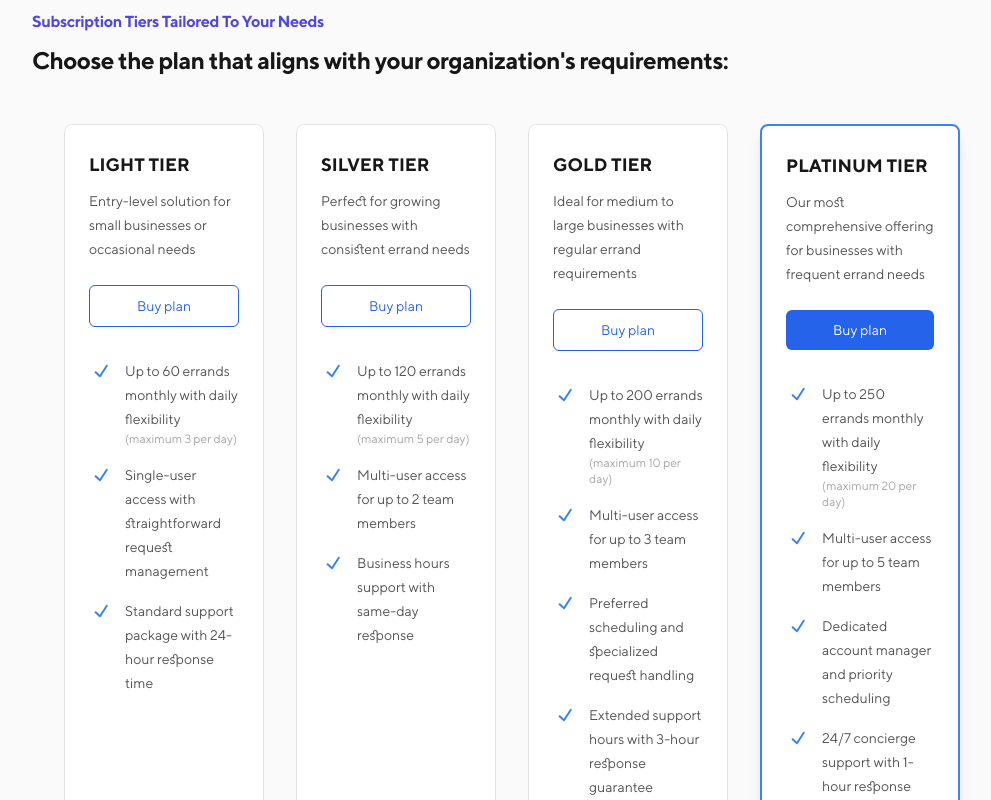
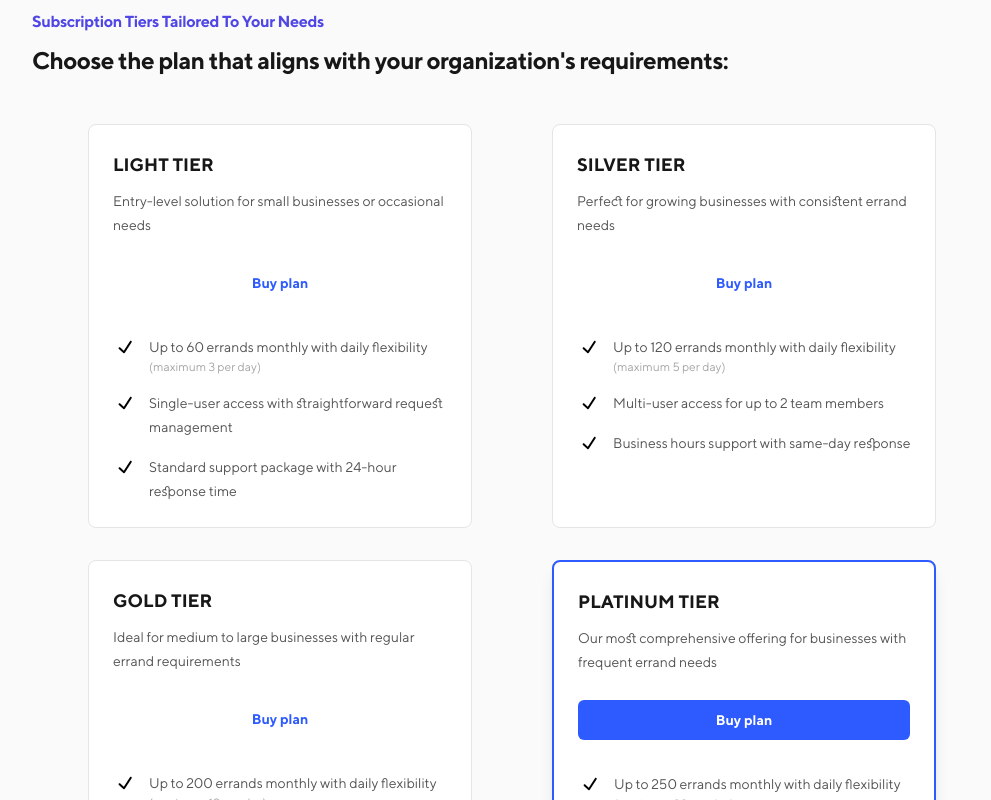
Before and after one commit to liwoo/doorbell-site, a Next.js app: page /business in a window 1280 px wide. Shown: the part 1680-2480 px from the top of the page, without its empty margins (128-1119 px from the left). Built offline with nearby package versions, Linux system fonts and the light colour scheme; no server answers; what react-google-recaptcha-v3 would draw is missing.

Commit message:
Update business.jsx

```diff
--- a/src/pages/business.jsx
+++ b/src/pages/business.jsx
@@ -121,9 +121,9 @@ function PricingTier({
   return (
     <div
       className={clsx(
-        'rounded-lg bg-white p-6',
+        'rounded-lg bg-white p-6 w-96',
         featured
-          ? 'border-2 border-blue-500 shadow-lg'
+          ? 'border-2 border-primary shadow-lg'
           : 'border border-gray-200'
       )}
     >
@@ -132,10 +132,10 @@ function PricingTier({
 
       <button
         className={clsx(
-          'mt-6 w-full rounded-md px-4 py-2 text-center text-sm font-medium',
+          'mt-6 w-full rounded-md px-4 py-2 text-center text-sm font-bold',
           featured
-            ? 'bg-blue-600 text-white hover:bg-blue-700'
-            : 'border border-blue-600 text-blue-600 hover:bg-blue-50'
+            ? 'bg-primary text-white hover:bg-blue-700'
+            : 'text-primary hover:bg-blue-50 font-bold'
         )}
       >
         {button.label}
@@ -144,7 +144,7 @@ function PricingTier({
       <ul className="mt-8 space-y-4">
         {features.map((feature, index) => (
           <li key={index} className="flex">
-            <CheckIcon className="h-6 w-6 flex-none text-blue-500" />
+            <CheckIcon className="h-6 w-6 flex-none text-black" />
             <div className="ml-3">
               <p className="text-sm text-gray-600">{feature.text}</p>
               {feature.note && (
@@ -242,7 +242,7 @@ export default function Business() {
                 <div className="mx-auto max-w-7xl px-4 sm:px-6 lg:px-8">
                   <div className="text-center"></div>
 
-                  <div className="mt-12 grid gap-8 lg:grid-cols-2 xl:grid-cols-4">
+                  <div className="mt-12 grid gap-8 lg:grid-cols-2 xl:grid-cols-2 justify-items-center mx-auto">
                     {pricingTiers.map((tier) => (
                       <PricingTier key={tier.name} {...tier} />
                     ))}
```
